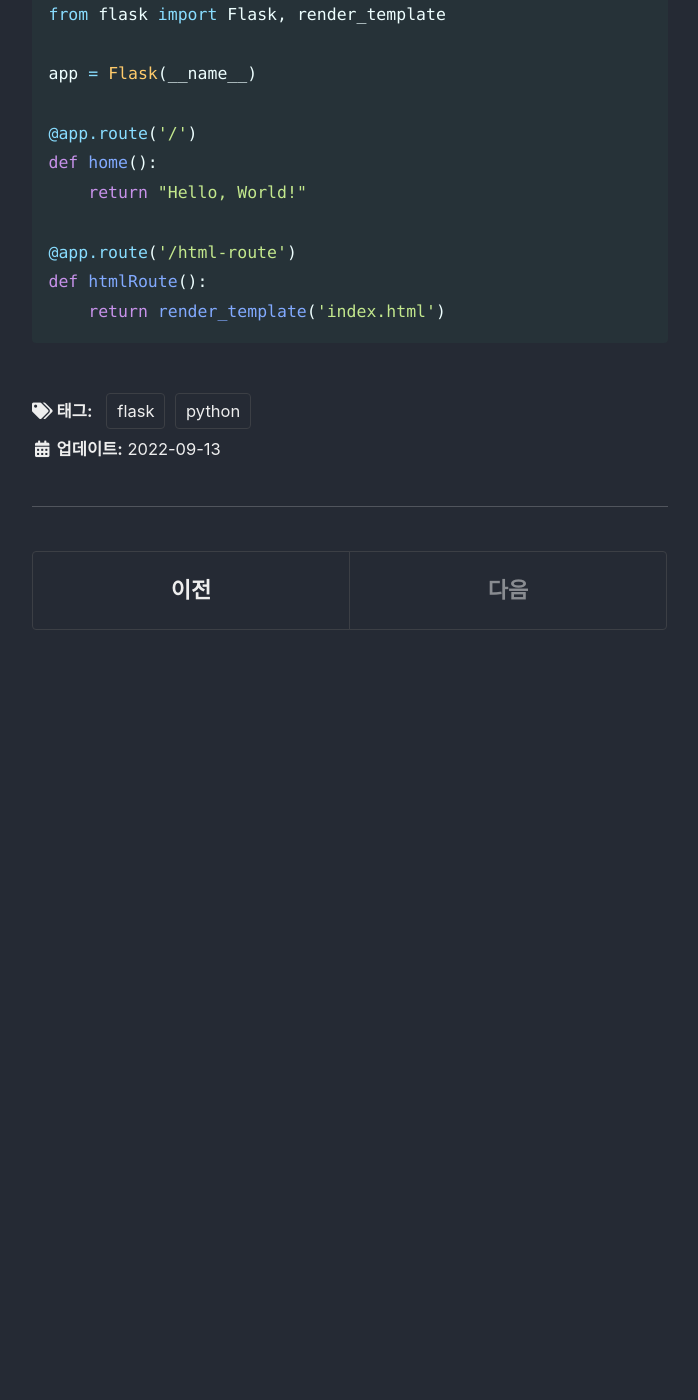
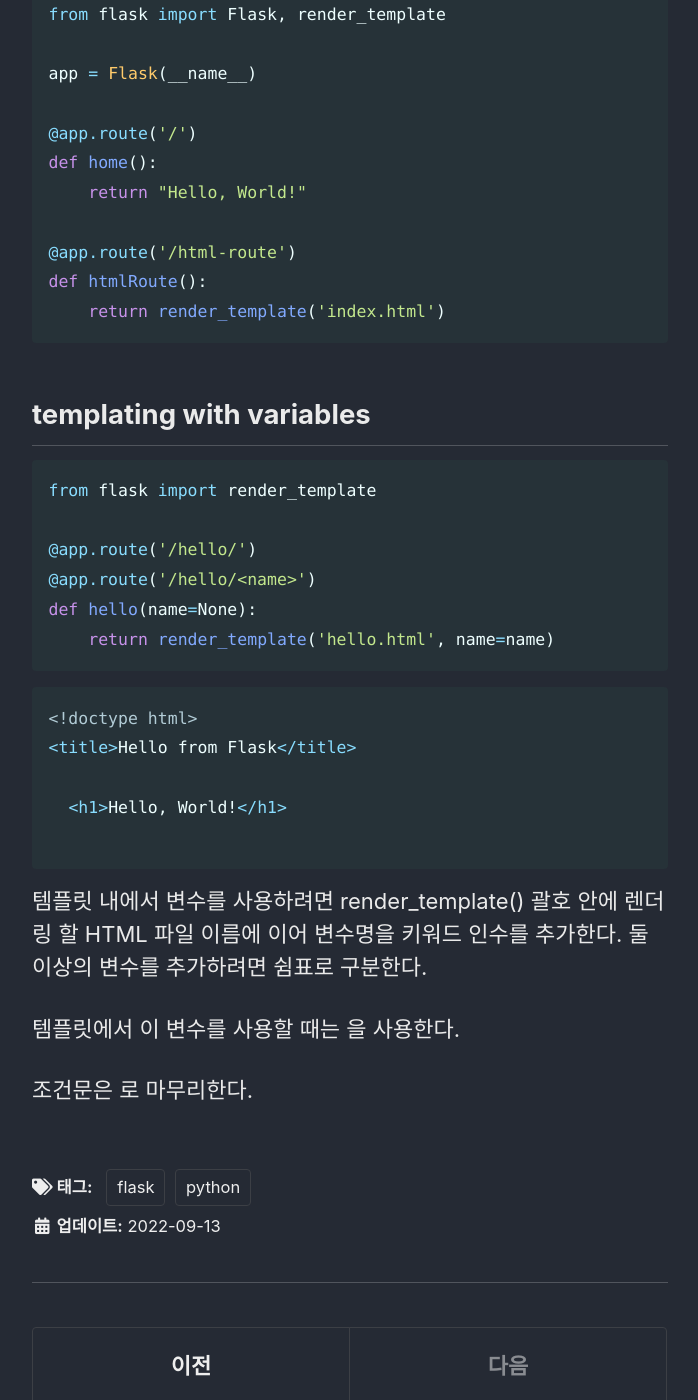
Before and after one commit to byungchul1885/byungchul1885.github.io, a Jekyll site: the page built from _posts/2022-09-13-1st.md, in a window 1280 px wide and 1400 px high, scrolled down 938 px. Shown: the whole window, without its empty margins (290-988 px from the left). Built offline with Jekyll 4.4.1, drawn with Linux system fonts in a browser that asks for light colours; cached includes are drawn as plain includes; before the commit the page ends 1568 px from its top, so only the background shows below that; some of the changed text lies outside the part shown.

Commit message:
13일 보완

````diff
--- a/_posts/2022-09-13-1st.md
+++ b/_posts/2022-09-13-1st.md
@@ -1,5 +1,5 @@
 ---
-title:  "flask 폴더 구조 및 templating"
+title:  "flask 폴더 구조 및 templating with Jinja"
 tags: [python, flask]
 
 # toc: true
@@ -37,3 +37,29 @@ def home():
 def htmlRoute():
     return render_template('index.html')
 ```
+
+## templating with variables
+```python
+from flask import render_template
+
+@app.route('/hello/')
+@app.route('/hello/<name>')
+def hello(name=None):
+    return render_template('hello.html', name=name)
+```
+
+```html
+<!doctype html>
+<title>Hello from Flask</title>
+{% if name %}
+  <h1>Hello {{ name }}!</h1>
+{% else %}
+  <h1>Hello, World!</h1>
+{% endif %}
+```
+
+템플릿 내에서 변수를 사용하려면 render_template() 괄호 안에 렌더링 할 HTML 파일 이름에 이어 변수명을 키워드 인수를 추가한다. 둘 이상의 변수를 추가하려면 쉼표로 구분한다.
+
+템플릿에서 이 변수를 사용할 때는 {{ 변수명 }}을 사용한다.
+
+조건문은 {% if문 %} 괄호 안에 조건문을 써주고, {% endif %}로 마무리한다.
````
